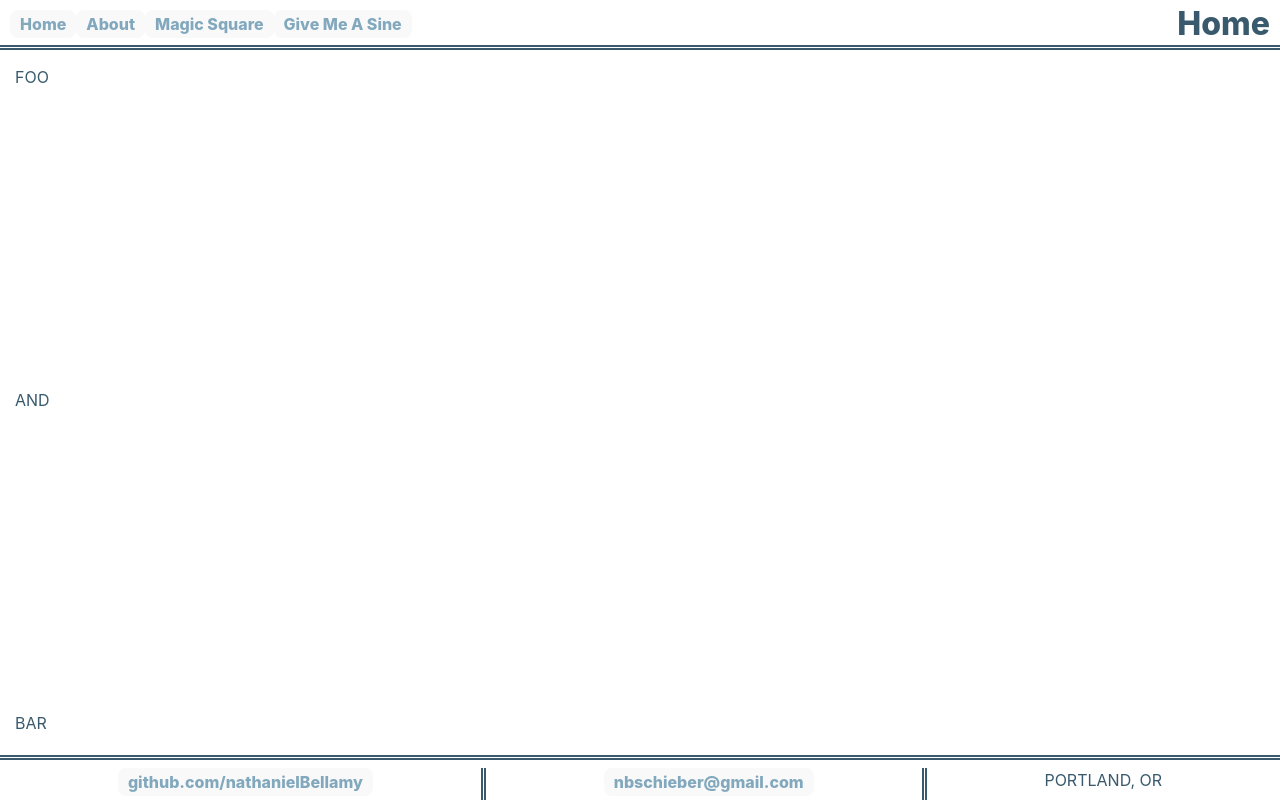
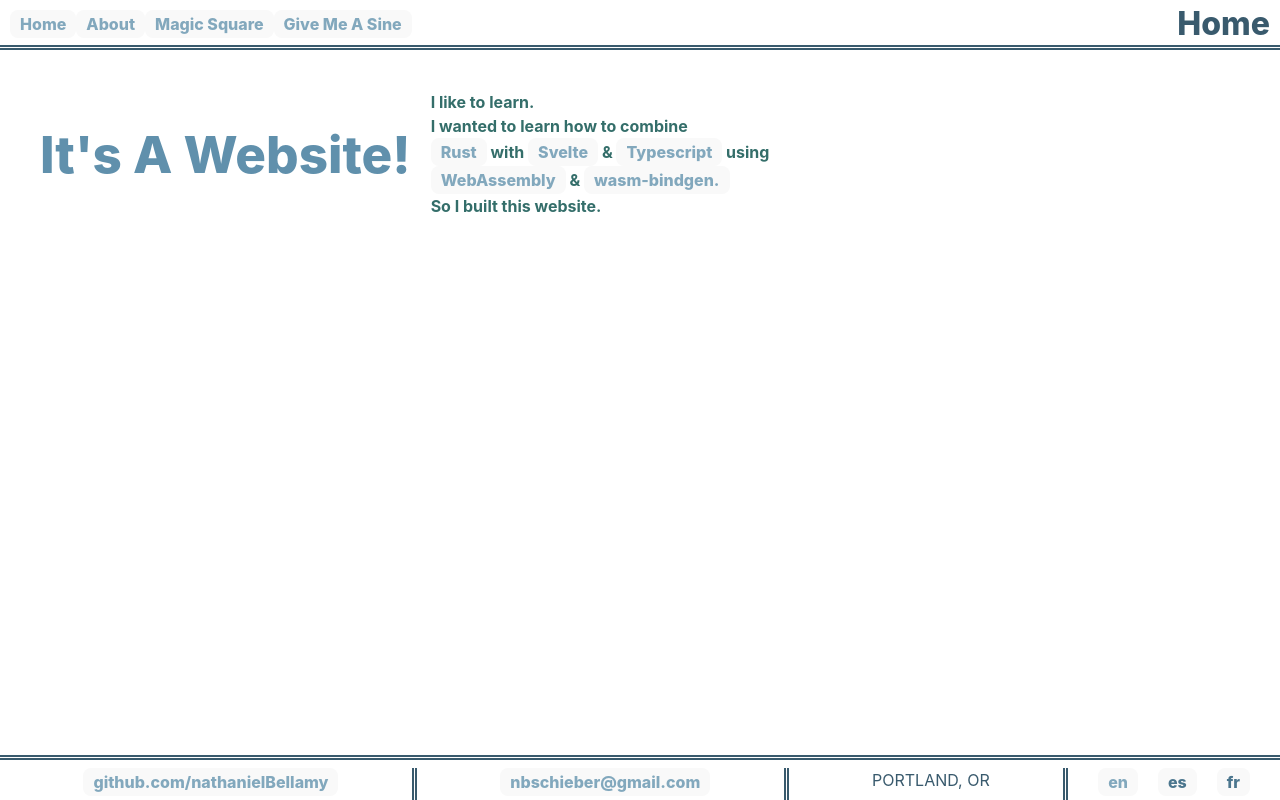
Before and after one commit to nathanielBellamy/my_website, a Svelte app: page / in a window 1280 px wide. Built offline with nearby package versions, Linux system fonts and the light colour scheme.

Commit message:
copy work, prep for i18n

```diff
--- a/src/App.svelte
+++ b/src/App.svelte
@@ -2,6 +2,7 @@
   import Router from "svelte-spa-router"
   import {wrap} from 'svelte-spa-router/wrap'
   import Link from "./lib/Link.svelte";
+  import Language from "./lib/Language.svelte";
 
   const routes: { [key: string]: any } = {
     '/': wrap({
@@ -62,6 +63,7 @@
   <div>
     PORTLAND, OR
   </div>
+  <Language />
 </footer>
 
 <style lang="sass">
--- a/src/Home.svelte
+++ b/src/Home.svelte
@@ -1,18 +1,45 @@
 <script lang="ts">
+  import Link from "./lib/Link.svelte"
   import MagicBanner from "./lib/MagicBanner.svelte"
 </script>
 
-<body>
-  <div class="text_lines flex flex-col justify-between items-stretch">
-    <p>
-      FOO
-    </p>
-    <p>
-      AND
-    </p>
-    <p>
-      BAR
-    </p>
+<body class="p-5 flex flex-col justify-between items-stretch gap-2">
+  <div class="flex items-center">
+    <h1 class="home_title text-left pl-5">
+      It's A Website!
+    </h1>
+    <ul class="home_intro_list text-left p-5 flex flex-col justify-between items-stretch">
+      <li>
+        I like to learn.
+      </li>
+      <li>
+        I wanted to learn how to combine
+        <p>
+          <Link href="https://www.rust-lang.org/"
+                title="Rust"
+                sameOrigin={false}/>
+          with
+          <Link href="https://svelte.dev/"
+                title="Svelte"
+                sameOrigin={false}/>
+          &
+          <Link href="https://www.typescriptlang.org/"
+                title="Typescript"
+                sameOrigin={false}/>
+          using
+        </p>
+        <Link href="https://webassembly.org/"
+              title="WebAssembly"
+              sameOrigin={false}/>
+        &
+        <Link href="https://crates.io/crates/wasm-bindgen"
+              title="wasm-bindgen."
+              sameOrigin={false}/>
+      </li>
+      <li>
+        So I built this website.
+      </li>
+    </ul>
   </div>
 </body>
 
@@ -20,8 +47,14 @@
   @use "./styles/color"
   @use "./styles/text"
 
-  .home_header
-    padding: 0 15px 0 15px
+  .home
+    &_title
+      color: color.$blue-5
+      font-weight: text.$fw-l
+
+    &_intro_list
+      color: color.$green-4
+      font-weight: text.$fw-m
 
   .text_lines
     color: color.$blue-7
--- a/src/app.css
+++ b/src/app.css
@@ -57,7 +57,8 @@ button:hover {
 }
 button:focus,
 button:focus-visible {
-  outline: 4px auto -webkit-focus-ring-color;
+  box-shadow: 2px 2px 6px 0px #5B7D93;
+  /* outlin e: 1px auto -webkit-focus-ring-color; */
 }
 
 @media (prefers-color-scheme: light) {
--- /dev/null
+++ b/src/lib/Language.svelte
@@ -0,0 +1,37 @@
+<script lang="ts">
+  enum Lang {
+    en = "english",
+    es = "spanish",
+    fr = "french"
+  }
+
+  let lang: Lang = Lang.en
+
+  function setLang(newLangKey:string) {
+    lang = Lang[newLangKey]
+  }
+</script>
+
+<section>
+  <div class="lang_select grow">
+    {#each Object.keys(Lang) as langKey }
+      <button class="lang_select_opt mt-0"
+              class:selected="{Lang[langKey] === lang}"
+              on:click={() => setLang(langKey)}>
+        {langKey}
+      </button>
+    {/each}
+  </div>
+</section>
+
+<style lang="sass">
+  @use "./../styles/color"
+  @use "./../styles/text"
+
+  .lang_select_opt
+    color: color.$blue-6
+    border: none
+
+  .selected
+    color: color.$blue-4
+</style>
--- a/src/lib/Link.svelte
+++ b/src/lib/Link.svelte
@@ -5,7 +5,6 @@
   export let className: string = ""
   export let title: string = "Home"
   export let onClick: any = () => {}
-
 </script>
 
 {#if sameOrigin}
```
